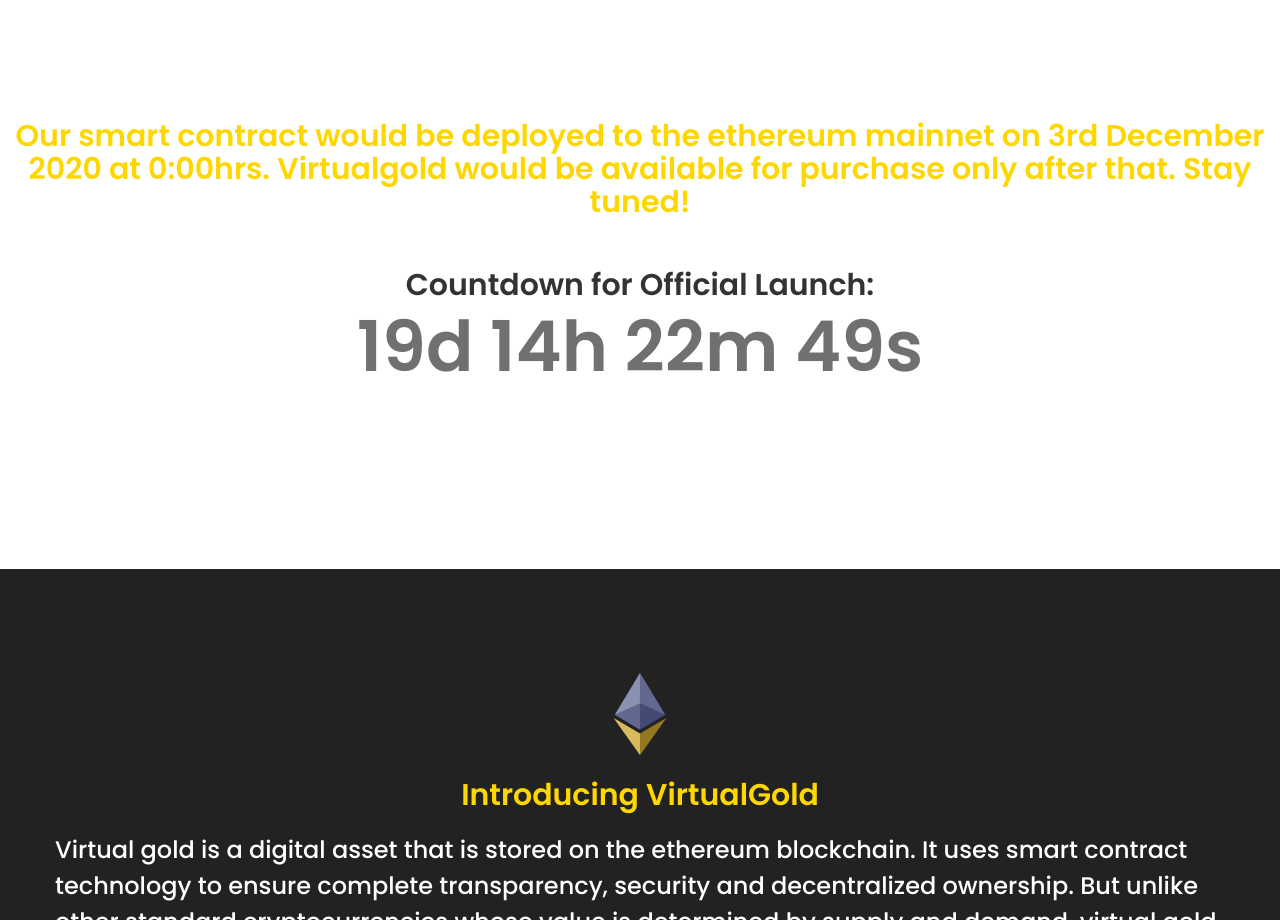
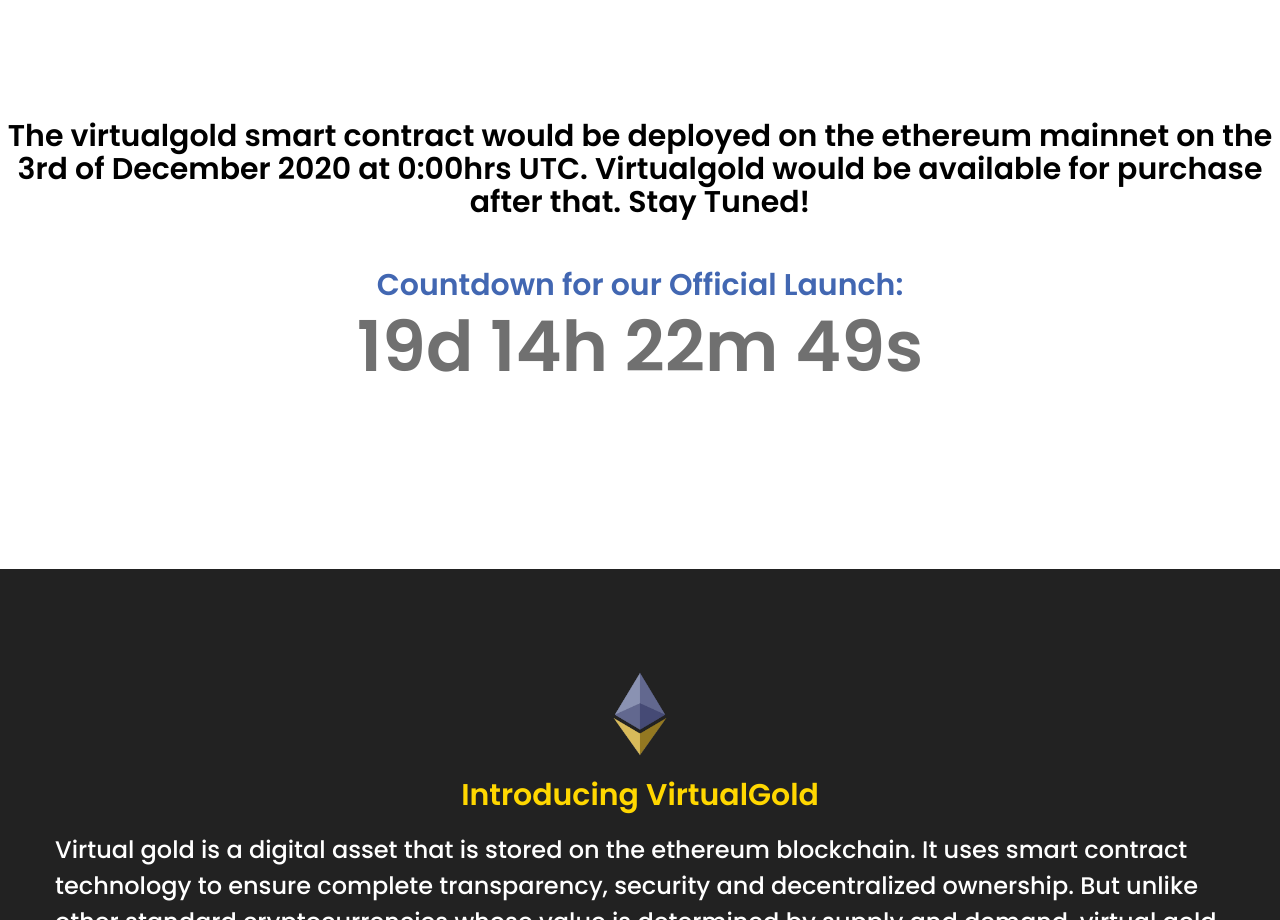
Before and after one commit to drpokerface/Backup, a plain HTML site: page index.html in a window 1280 px wide. Shown: the part 840-1760 px from the top of the page. Drawn offline with nearby package versions, Linux system fonts and the light colour scheme.

Commit message:
Update index.html

```diff
--- a/index.html
+++ b/index.html
@@ -305,8 +305,8 @@ var x = setInterval(function() {
     OVERVIEW SECTION
 ============================== -->
 <section id="overview" class="parallax-section">
-	<center><h2 style="color:gold">Our smart contract would be deployed to the ethereum mainnet on 3rd December 2020 at 0:00hrs. Virtualgold would be available for purchase only after that. Stay tuned!</h2></center><br>
-	<center><h2 class="wow bounceIn">Countdown for Official Launch:<div id="message"></div><br><p style="font-size:70px;" id="demo"></h2></center><br><br><br>
+	<center><h2 style="color:black">The virtualgold smart contract would be deployed on the ethereum mainnet on the 3rd of December 2020 at 0:00hrs UTC. Virtualgold would be available for purchase after that. Stay Tuned!</h2></center><br>
+	<center><h2 class="wow bounceIn" style="color:#4267b2">Countdown for our Official Launch:<div id="message"></div><br><p style="font-size:70px;" id="demo"></h2></center><br><br><br>
 	<div class="container">
 	<!--	<div class="row">
 
```
